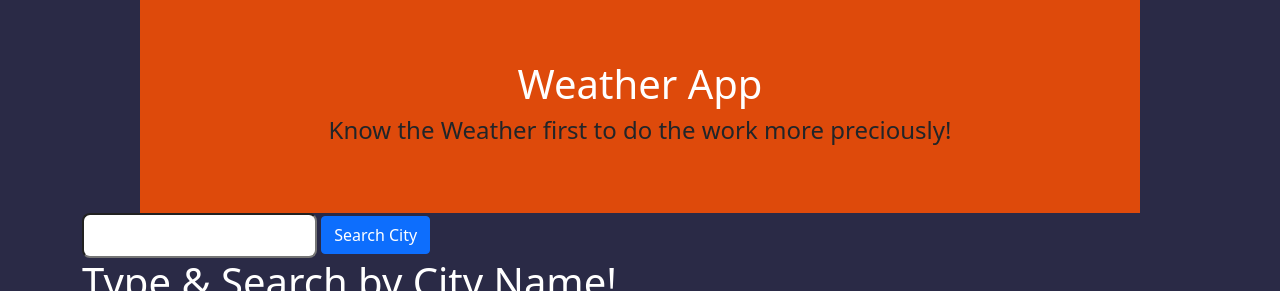
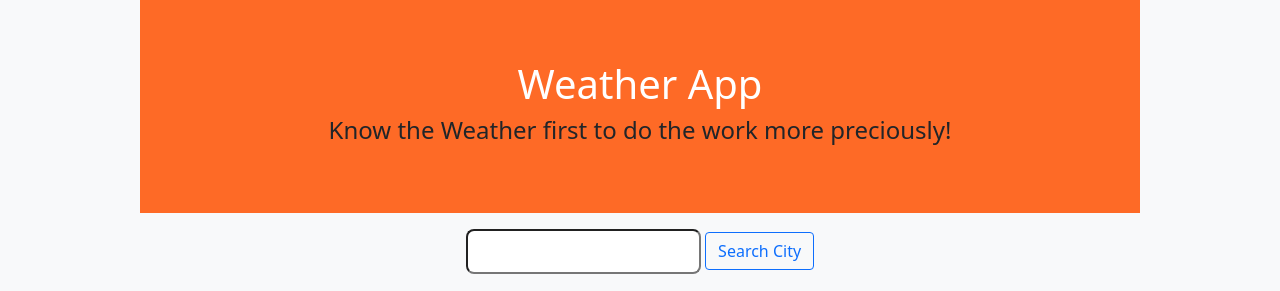
Before and after one commit to al-jaber-nishad/weatherApp, a Django app: page / in a window 1280 px wide. Shown: the top 291 px of the page. Run offline with Django 3.2, Linux system fonts and the light colour scheme.

Commit message:
Changed layout

```diff
--- a/weatherApp/templates/index.html
+++ b/weatherApp/templates/index.html
@@ -1,6 +1,7 @@
 <!DOCTYPE html>
 <html lang="en">
-  {% load static %}
+{% load static %}
+
 <head>
   <meta charset="UTF-8">
   <meta http-equiv="X-UA-Compatible" content="IE=edge">
@@ -12,67 +13,69 @@
   <link rel="stylesheet" href="{% static 'style.css' %}">
   <title>Weather App</title>
 </head>
-<body>
+
+<body class="bg-light">
   <div class="container">
 
-    <div class="header" align='center'>
+    <div class="header text-center">
       <h1><a href="{% url 'index' %}">Weather App</a></h1>
       <h4>Know the Weather first to do the work more preciously!</h4>
     </div>
 
-
-    <div class="inputTask">
+    <div class="inputTask text-center mt-3">
       <form method="POST">
         {% csrf_token %}
-          <input class="input" type="text" name='city'>
+        <input class="input" type="text" name='city'>
 
-          <input class="button btn btn-primary" type="submit" value="Search City">
+        <input class="button btn btn-outline-primary" type="submit" value="Search City">
       </form>
     </div>
+    {% if request.method == 'POST' %}
+    <section class="vh-100">
+      <div class="container py-5 h-100">
 
+        <div class="row d-flex justify-content-center align-items-center h-100">
+          <div class="col-md-8 col-lg-6 col-xl-4">
 
-    <div style="color:white">
-      {% if country_code %}
+            <div class="card" style="color: #4B515D; border-radius: 35px;">
+              <div class="card-body p-4">
 
-      {% else %}
-        <h1 style="color:white">Type & Search by City Name!</h1>
-      {% endif %}
-    </div>
+                <div class="d-flex">
+                  <h6 class="flex-grow-1">{{ country_code }}</h6>
+                  <h6>15:07</h6>
+                </div>
 
+                <div class="d-flex flex-column text-center mt-5 mb-4">
+                  <h6 class="display-4 mb-0 font-weight-bold" style="color: #1C2331;"> {{ temp }} </h6>
+                  <span class="small" style="color: #868B94">{{ main }}</span>
+                </div>
 
+                <div class="d-flex align-items-center">
+                  <div class="flex-grow-1" style="font-size: 1rem;">
+                    <div><i class="fas fa-wind fa-fw" style="color: #868B94;"></i> <span class="ms-1"> {{ wind }} </span>
+                    </div>
+                    <div><i class="fas fa-tint fa-fw" style="color: #868B94;"></i> <span class="ms-1"> {{ humidity }} </span></div>
+                    <div><i class="fas fa-sun fa-fw" style="color: #868B94;"></i> <span class="ms-1"> {{ pressure }}P</span></div>
+                  </div>
+                  <div>
+                    {{ icon }}
+                  </div>
+                </div>
 
+              </div>
+            </div>
 
+          </div>
+        </div>
 
-
-    <div class="container-fluid">
-      <div class="row justify-content-center">
-          <div class="col-12 col-md-4 col-sm-12 col-xs-12">
-              <div class="card p-4">
-                  <div class="d-flex">
-                      <h6 class="flex-grow-1">{{ city }}, {{ country_code }}</h6>
-                      <!-- <h6>16:08</h6> -->
-                  </div>
-                  <div class="d-flex flex-column temp mt-5 mb-3">
-                      <h1 class="mb-0 font-weight-bold" id="heading"> {{ temp }} </h1> <span class="small grey">{{ description }}</span>
-                  </div>
-                  <div class="d-flex">
-                      <div class="temp-details flex-grow-1">
-                          <p class="my-1"> <img src="https://i.imgur.com/B9kqOzp.png" height="17px"> <span> {{ wind }} km/h </span> </p>
-                          <p class="my-1"> <img src="https://findicons.com/files/icons/2770/ios_7_icons/512/humidity.png" alt="" width="15px"> <span> {{ humidity }} </span> </p>
-                          <p class="my-1"> <img src="https://img.icons8.com/ios/452/atmospheric-pressure.png" alt="" width="15px"> <span> {{ pressure }} hPa </span> </p>
-                      </div>
-                      <div> <img src="http://openweathermap.org/img/w/{{icon}}.png" width="100px"> </div>
-                  </div>
-              </div>
-          </div>
       </div>
-    </div>
-
+    </section>
+    {% endif %}
 
   </div>
-
 
   <script src="https://cdn.jsdelivr.net/npm/bootstrap@5.0.2/dist/js/bootstrap.bundle.min.js"></script>
 
 </body>
+
 </html>
--- a/weatherApp/views.py
+++ b/weatherApp/views.py
@@ -29,7 +29,7 @@
       'humidity' : str(list_of_data['main']['humidity']) + '%',
       'main' : str(list_of_data['weather'][0]['main']),
       'description' : str(list_of_data['weather'][0]['description']),
-      'icon' : str(list_of_data['weather'][0]['icon']),
+      'icon' : list_of_data['weather'][0]['icon'],
       'wind' : str(round(list_of_data['wind']['speed'] * 3.6)),
 
       'city' : city.capitalize(),
```
